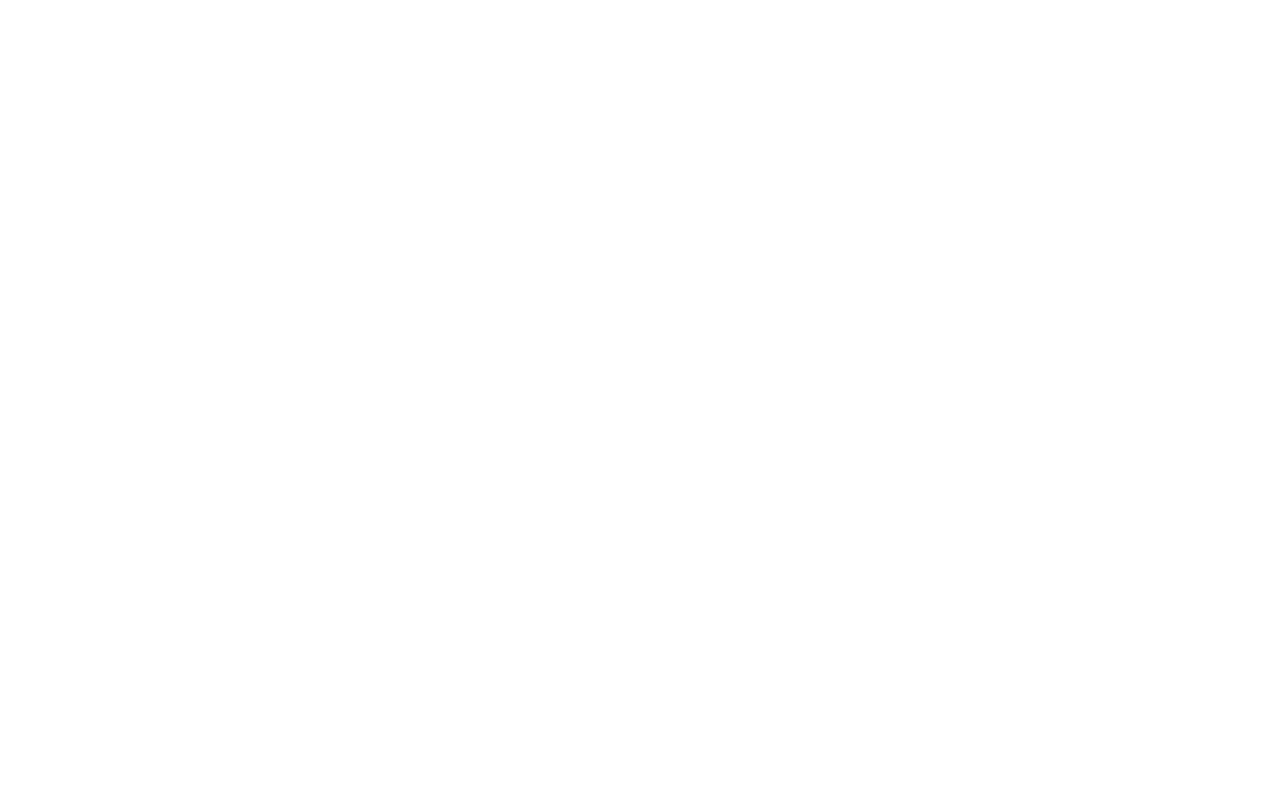
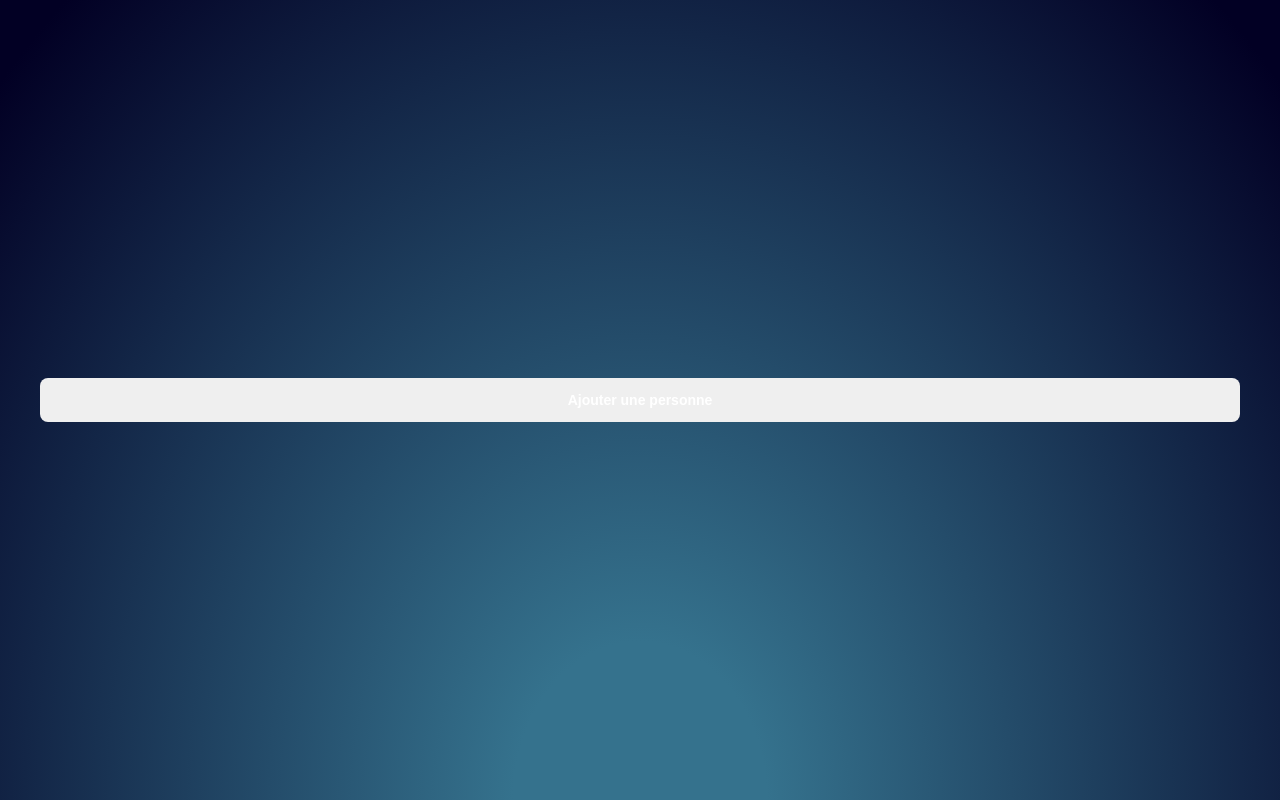
Before and after one commit to Pouchey/ducky-secret-santa, a React (Vite) app: page / in a window 1280 px wide. Built offline with nearby package versions, Linux system fonts and the light colour scheme.

Commit message:
Add participants

```diff
--- a/src/App.tsx
+++ b/src/App.tsx
@@ -1,10 +1,10 @@
 import Loader from '_components/loader'
-import {test} from '_utils/test'
+import Generator from '_modules/generator/components'
 
 function App() {
   return (
     <div className="App">
-
+      <Generator />
     </div>
   )
 }
--- a/src/components/button/types.ts
+++ b/src/components/button/types.ts
@@ -8,5 +8,5 @@
   label: string;
   size?: keyof ThemeType['size'];
   disabled?: boolean;
-  onClick?: () => void;
+  onClick?: (e: React.MouseEvent<HTMLButtonElement>) => void;
 }
--- /dev/null
+++ b/src/modules/generator/components/form/index.tsx
@@ -0,0 +1,53 @@
+import { useState } from "react"
+import Button from "_components/button"
+import { ParticipantType } from "_modules/generator/types"
+import Participant from "./participant"
+import { StyledForm } from "./style"
+
+
+
+export default () => {
+
+  const [participants, setParticipants] = useState<ParticipantType[]>([])
+  const [participantIds, setParticipantIds] = useState<number[]>([])
+  const [count, setCount] = useState<number>(0)
+
+
+  const addParticipant = (e: React.MouseEvent<HTMLButtonElement>) => {
+    e.preventDefault()
+    const newParticipant = {
+      id: count,
+      name: "",
+      email: "",
+      exclude: []
+    }
+    setCount(count + 1)
+    setParticipants([...participants, newParticipant])
+  }
+
+  const updateParticipant = (id: number, participant: ParticipantType) => {
+    const newParticipants = participants.map((p) => {
+      if (p.id === id) {
+        return participant
+      }
+      return p
+    })
+    setParticipants(newParticipants)
+  }
+
+
+  return (
+    <StyledForm>
+      {
+        participants.map((participant, index) => (
+          <Participant key={index} participant={participant} onChange={updateParticipant} />
+        ))
+      }
+      <Button
+        label="Ajouter une personne"
+        onClick={addParticipant}
+      />
+
+    </StyledForm>
+  )
+}
--- /dev/null
+++ b/src/modules/generator/components/form/participant/index.tsx
@@ -0,0 +1,45 @@
+import { ParticipantType } from "_modules/generator/types"
+import { StyledInput, StyledParticipant } from "./style"
+
+export default ({
+  participant,
+  onChange
+}:{
+  participant:ParticipantType,
+  onChange:(id:number, participant:ParticipantType) => void
+}) => {
+
+  const handleNameChange = (e:React.ChangeEvent<HTMLInputElement>) => {
+    const newParticipant = {
+      ...participant,
+      name: e.target.value
+    }
+    onChange(participant.id, newParticipant)
+  }
+
+  const handleEmailChange = (e:React.ChangeEvent<HTMLInputElement>) => {
+    const newParticipant = {
+      ...participant,
+      email: e.target.value
+    }
+    onChange(participant.id, newParticipant)
+  }
+
+  return (
+    <StyledParticipant>
+      <StyledInput
+        type="text"
+        placeholder="Name"
+        value={participant.name}
+        onChange={handleNameChange}
+      />
+      <StyledInput
+        type="email"
+        placeholder="Email"
+        value={participant.email}
+        onChange={handleEmailChange}
+      />
+    </StyledParticipant>
+
+  )
+}
--- /dev/null
+++ b/src/modules/generator/components/form/participant/style.ts
@@ -0,0 +1,20 @@
+import styled from 'styled-components';
+
+
+export const StyledParticipant = styled.div`
+  display: grid;
+  grid-template-columns: 1fr 2fr;
+  grid-gap: 20px;
+  width: 100%;
+  height: 40px;
+  margin-bottom:8px;
+`
+
+export const StyledInput = styled.input`
+  width: 100%;
+  height: 100%;
+  border: 1px solid #ccc;
+  border-radius: 4px;
+  padding: 0 8px;
+  outline: none;
+`
--- /dev/null
+++ b/src/modules/generator/components/form/style.ts
@@ -0,0 +1,11 @@
+import styled from 'styled-components';
+
+export const StyledForm = styled.form`
+  display: flex;
+  flex-direction: column;
+  align-items: center;
+  justify-content: center;
+  width: 100%;
+  height: 100%;
+  padding: 40px;
+`
--- /dev/null
+++ b/src/modules/generator/components/index.tsx
@@ -0,0 +1,10 @@
+import Form from "./form"
+import { StyledContainer } from "./style"
+
+export default () => {
+  return (
+    <StyledContainer>
+      <Form />
+    </StyledContainer>
+  )
+}
--- /dev/null
+++ b/src/modules/generator/components/style.ts
@@ -0,0 +1,12 @@
+import styled from 'styled-components';
+
+export const StyledContainer = styled.div`
+  display: flex;
+  flex-direction: column;
+  align-items: center;
+  justify-content: center;
+  width: 100vw;
+  height: 100vh;
+  background: rgb(53,114,141);
+  background: radial-gradient(ellipse at bottom, rgba(53,114,141,1) 14% , rgba(2,0,36,1) 95%);
+`;
--- /dev/null
+++ b/src/modules/generator/types/index.ts
@@ -0,0 +1,6 @@
+export type ParticipantType = {
+  id: number;
+  name: string;
+  email: string;
+  exclude : number[];
+}
```
Also changed, not shown: src/modules/draw/components/index.tsx (deleted).
